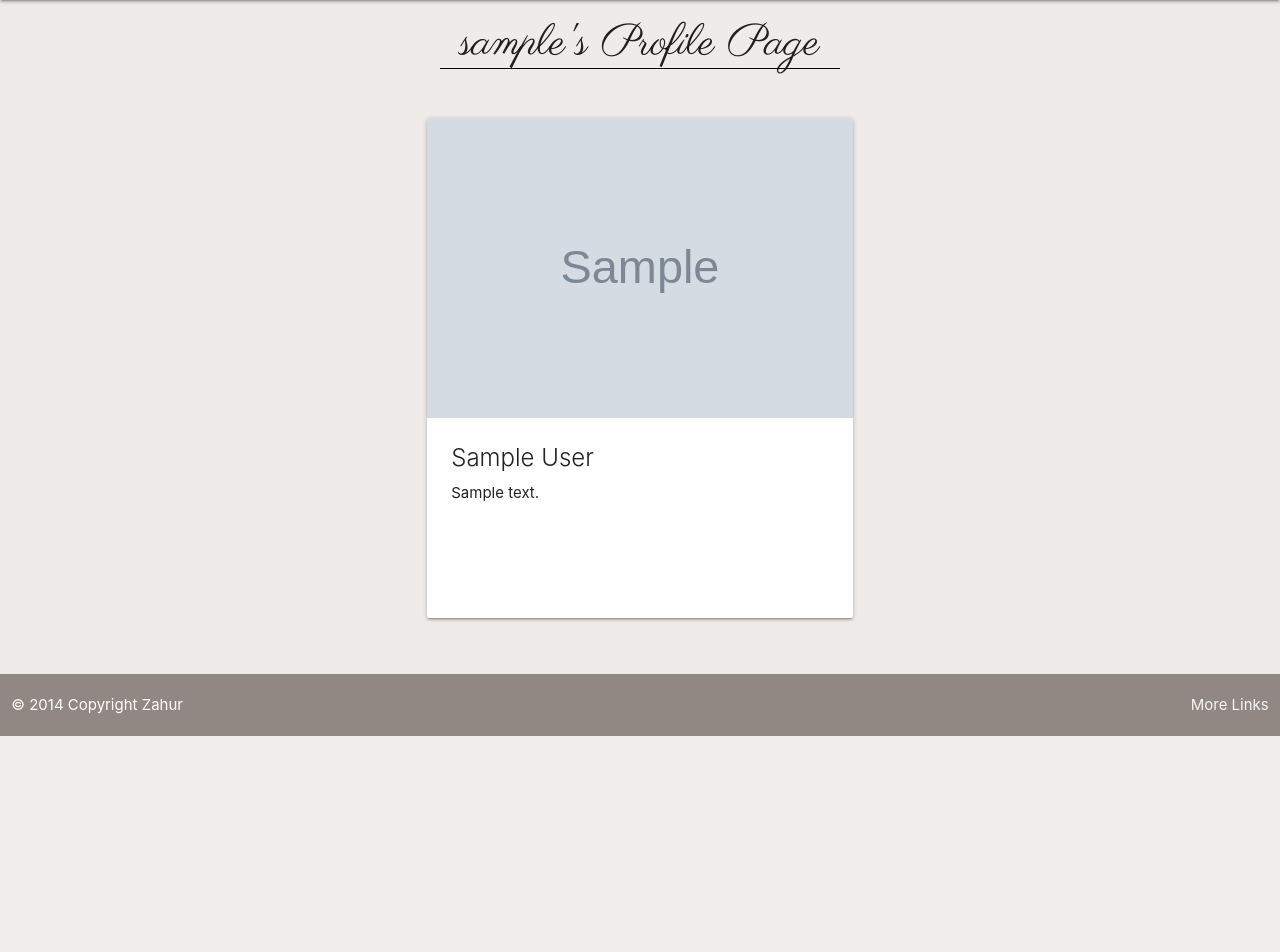
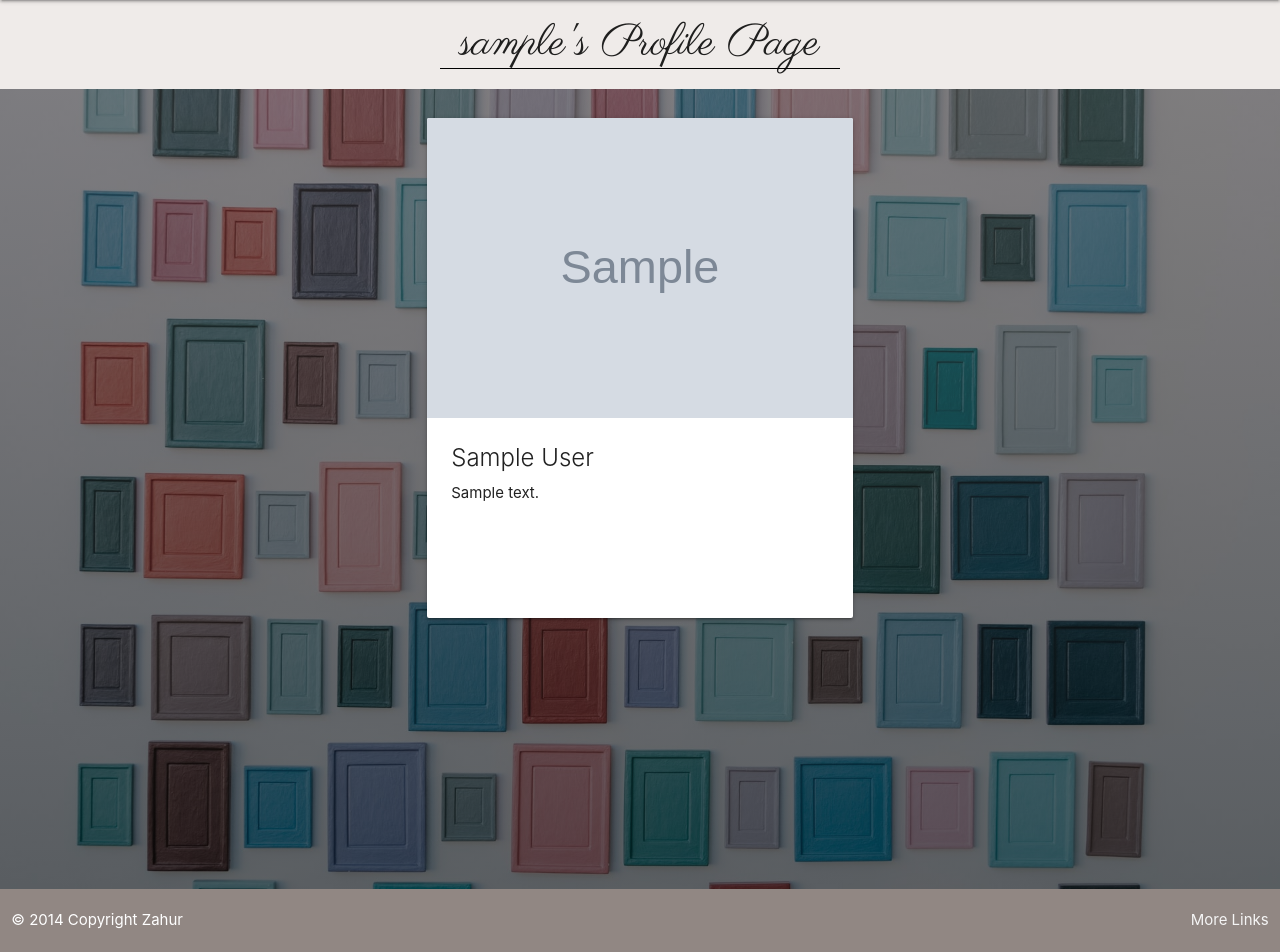
Before and after one commit to zahur76/MilestoneProject_3, a Flask app: a page that uses templates/profile.html in a window 1280 px wide. Shown: the part 64-1016 px from the top of the page. Before the commit the page ends 800 px from the top, so only its background shows below. Run offline with Flask 2, Linux system fonts and the light colour scheme; grey boxes marked "Sample" are stand-in pictures; a database or web service that is not in the repository returns one stand-in record (values such as "Sample title"); some libraries are stand-ins or nearby versions; some web fonts are replaced.

Commit message:
Add background image to profile page

```diff
--- a/templates/profile.html
+++ b/templates/profile.html
@@ -1,7 +1,8 @@
 {% extends 'base.html' %}
     {% block content %}
+        <h3 class="center-align">{{ username.username }}'s Profile Page</h3>
+        <section class="page-background">
             <div class="container">
-            <h3 class="center-align">{{ username.username }}'s Profile Page</h3>
                 <div class="row">
                     <div class="col s12 m6 offset-m3">
                         <!-- Logic to ensure edit/delete button will not display if no session user -->
@@ -41,4 +42,5 @@
                         <h3 class="center-align">No profile to show</h3>
                 {% endif %}
             </div>
+        </section>
     {% endblock %}
```
Lines whose indentation alone changed are shown as unchanged.
